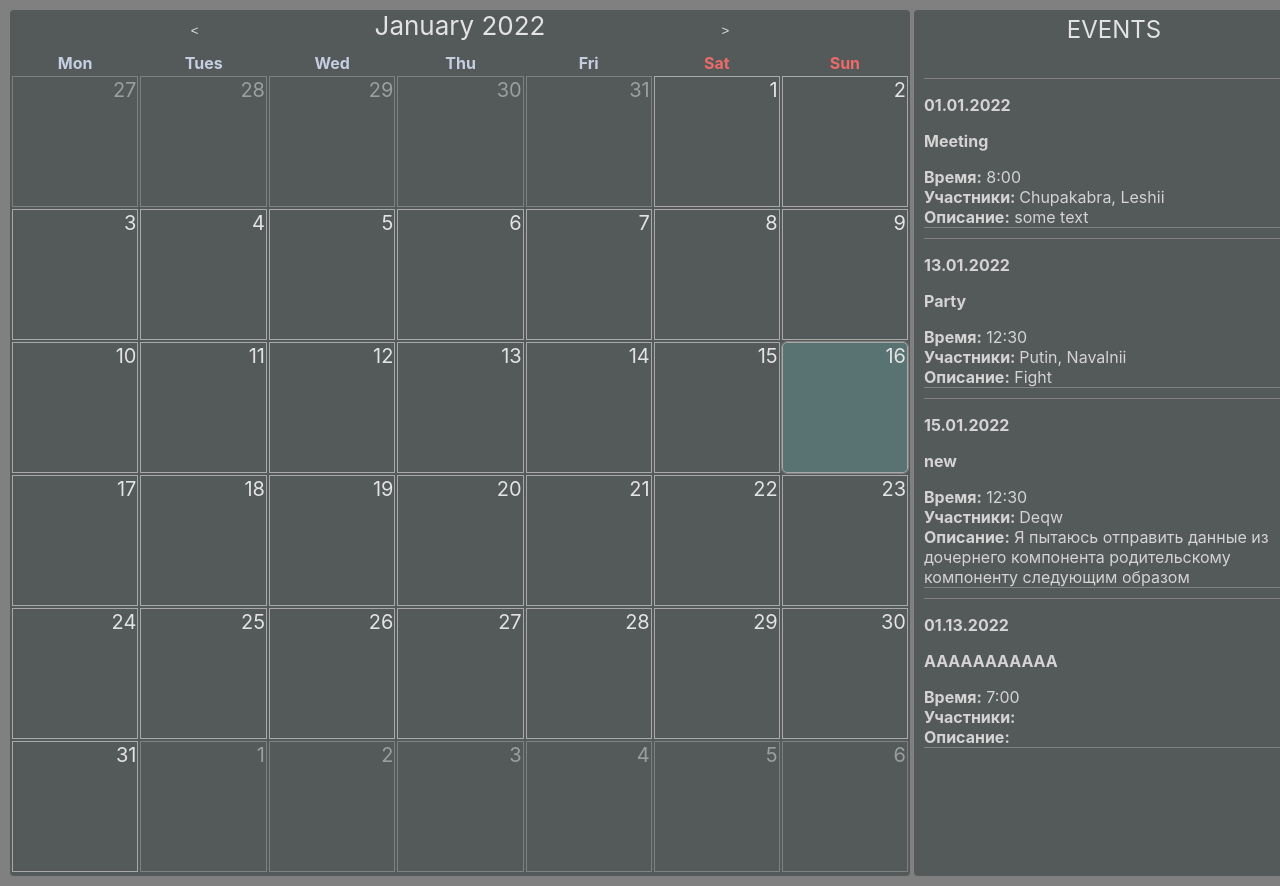
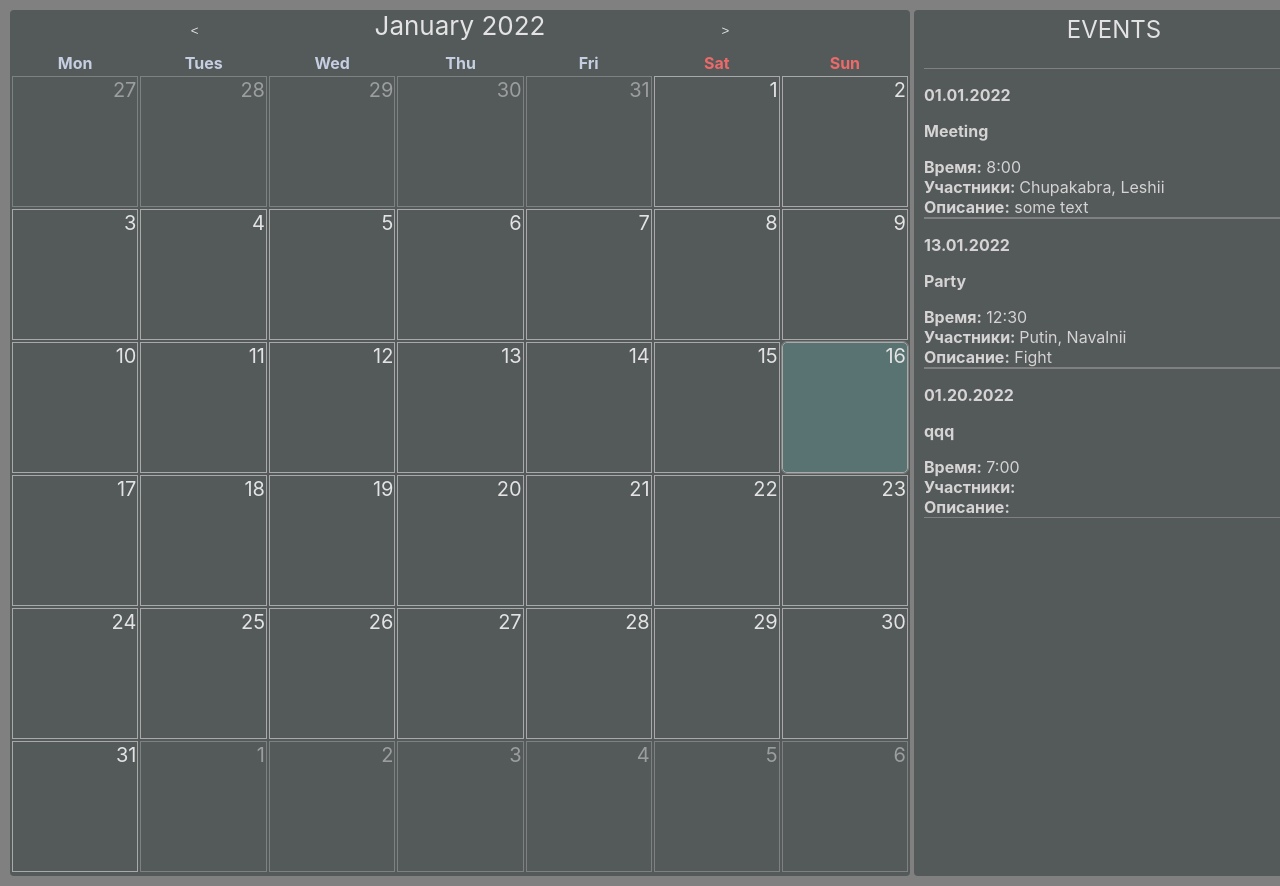
Before and after one commit to NakushnovE/calendar, a React (Create React App) app: page / in a window 1280 px wide. Shown: the top 886 px of the page. Built offline with nearby package versions, Linux system fonts and the light colour scheme; data requests are answered from the project's data file.

Commit message:
rerender events

```diff
--- a/db.json
+++ b/db.json
@@ -23,22 +23,12 @@
       "id": 2
     },
     {
-      "selectedDate": "15.01.2022",
-      "nameEvent": "new",
-      "selectedTime": "12:30",
-      "participants": [
-        "Deqw"
-      ],
-      "descriptionEvent": "Я пытаюсь отправить данные из дочернего компонента родительскому компоненту следующим образом",
-      "id": 3
-    },
-    {
-      "selectedDate": "01.13.2022",
-      "nameEvent": "AAAAAAAAAAA",
+      "selectedDate": "01.20.2022",
+      "nameEvent": "qqq",
       "selectedTime": "7:00",
       "participants": [],
       "descriptionEvent": "",
-      "id": 4
+      "id": 3
     }
   ]
 }
--- a/package.json
+++ b/package.json
@@ -10,6 +10,7 @@
     "@types/node": "^12.20.37",
     "@types/react": "^17.0.36",
     "@types/react-dom": "^17.0.11",
+    "axios": "^0.25.0",
     "json-server": "^0.17.0",
     "react": "^17.0.2",
     "react-dom": "^17.0.2",
--- a/src/components/BlockEvents.css
+++ b/src/components/BlockEvents.css
@@ -6,7 +6,7 @@
 }
 .event-item {
     color: #d5d3d3;
-    margin: 10px;
+    margin: 0 10px;
     border-bottom: 1px solid grey;
     border-top: 1px solid grey;
 }
--- a/src/components/BlockEvents.tsx
+++ b/src/components/BlockEvents.tsx
@@ -1,16 +1,11 @@
 import React, {useEffect, useState} from 'react';
 import "./BlockEvents.css"
 import {IEvents} from "../configs/types";
-import useFetchEvents from "../hooks/useFetchEvents";
 
 
-const BlockEvents = () => {
 
+const BlockEvents = ({events}:any) => {
 
-    // @ts-ignore
-    const {events, fetchEvents} = useFetchEvents<any | string>('http://localhost:5000/events')
-console.log(events)
-  //  fetchEvents('http://localhost:5000/events')
     return (
         <div className="event-container">
             <p className="tittle-events">EVENTS</p>
--- a/src/components/Calendar.tsx
+++ b/src/components/Calendar.tsx
@@ -12,8 +12,6 @@ export const Calendar: React.FC<{} | any | boolean> = ({openModalAddTask, getSel
     const [dayOfMonth, setDayOfMonth] = useState<any>(new Date())
     const [selectedDate, setSelectedDate] = useState<null | any>(0)
 
-    const {events, fetchEvents} = useFetchEvents('http://localhost:5000/events')
-    console.log(events)
 
     const handleSelectedDate = (e: any) => {
         setSelectedDate(formattedDate(e))
@@ -30,7 +28,7 @@ export const Calendar: React.FC<{} | any | boolean> = ({openModalAddTask, getSel
 
         return formatted
     }
-    console.log(selectedDate)
+
     const today = new Date()
     const monthIndex = dayOfMonth.getMonth()
 
--- a/src/components/DatePicker.tsx
+++ b/src/components/DatePicker.tsx
@@ -1,11 +1,13 @@
-import React, {useState} from 'react';
+import React, {useEffect, useState} from 'react';
 import Calendar from "./Calendar";
 import BlockEvents from "./BlockEvents";
 import ModalAddTask from "./ModalAddTask";
+import useFetchEvents from "../hooks/useFetchEvents";
+import {IEvents} from "../configs/types";
 
 
 
-export const DatePicker: React.FC<boolean | any> = () => {
+export const DatePicker: React.FC<boolean | any | IEvents> = () => {
 
     const [clickedOpenModal, setClickedOpenModal] = useState<boolean | any>(false)
     const [selectedDate, setSelectedDate] = useState<null | any>(0)
@@ -14,14 +16,22 @@ export const DatePicker: React.FC<boolean | any> = () => {
     }
     const getSelectedDate = (selectedDate:any) => {
         setSelectedDate(selectedDate)
-       // console.log(selectedDate)
     }
+
+    const [{data, isLoading}, setFetch] = useFetchEvents('http://localhost:5000/events')
+
+    useEffect(() => {
+        setFetch()
+        console.log(data)
+    },[setFetch])
+
 
     return (
         <div className="dataPicker-container">
             <Calendar openModalAddTask={openModalAddTask} getSelectedDate={getSelectedDate}/>
-            <BlockEvents/>
-            {clickedOpenModal ? <ModalAddTask  setClickedOpenModal={setClickedOpenModal} selectedDate={selectedDate}/>: null}
+            <BlockEvents events={data}/>
+            {clickedOpenModal ? <ModalAddTask
+                setClickedOpenModal={setClickedOpenModal} selectedDate={selectedDate} setFetch={setFetch}/>: null}
         </div>
     );
 };
--- a/src/components/ModalAddTask.tsx
+++ b/src/components/ModalAddTask.tsx
@@ -1,9 +1,7 @@
 import React, {useState} from 'react';
 import './ModalAddTask.css'
-import useFetchEvents from "../hooks/useFetchEvents";
 
-
-const ModalAddTask = ({setClickedOpenModal, selectedDate}:any | string) => {
+const ModalAddTask = ({setClickedOpenModal, selectedDate, setFetch}:any | string) => {
 
     const timeZone = ["7:00","7:30","8:00","8:30","9:00","8:30","10:00","10:30","11:00","11:30","12:00","12:30"]
 
@@ -13,7 +11,6 @@ const ModalAddTask = ({setClickedOpenModal, selectedDate}:any | string) => {
     const [inputParticipants, setInputParticipants] = useState("")
     const [participants, setParticipants] = useState<any>([])
 
-    const {events, fetchEvents} = useFetchEvents('http://localhost:5000/events')
 
     const handleAddParticipants = (e:any) => {
         e.preventDefault();
@@ -42,7 +39,9 @@ console.log(selectedDate)
             .then(res => {
                 console.log(res)
             })
+
         setClickedOpenModal(false)
+        setFetch()
     }
 
 
--- a/src/hooks/useFetchEvents.ts
+++ b/src/hooks/useFetchEvents.ts
@@ -1,28 +1,34 @@
-import {useEffect, useState} from 'react';
+import {useCallback, useEffect, useState} from 'react';
+import axios from "axios";
 
 
 const useFetchEvents = (url:any) => {
 
-    const [events, setEvents] = useState<any | string>([])
+    const [data, setData] = useState<any | string>([])
+    const [option, setOption] = useState({})
+    const [isLoading, setIsLoading] = useState<boolean>(false)
 
-    function fetchEvents(url:any) {
-        fetch(url)
-            .then(res => res.json())
-            .then(res => {
-                setEvents(res)
-            })
-    }
+
+    const setFetch:any = useCallback((option = {}) => {
+        setOption(option)
+        setIsLoading(true)
+    }, []);
+
 
     useEffect(() => {
-        if(url) {
-            fetchEvents(url)
+        if(!isLoading) {
+            return
         }
-    }, [])
-console.log(events)
+        const fetchData = async () => {
+            const res = await axios(url, option)
+            setData(res.data)
+            setIsLoading(false)
+        }
+        fetchData()
+        }, [isLoading, option, url])
 
 
-
-    return {events, fetchEvents}
+    return [{data, isLoading}, setFetch]
 };
 
 export default useFetchEvents;
```
Also changed, not shown: 1 other file (tests, documents, lock files or other folders).
